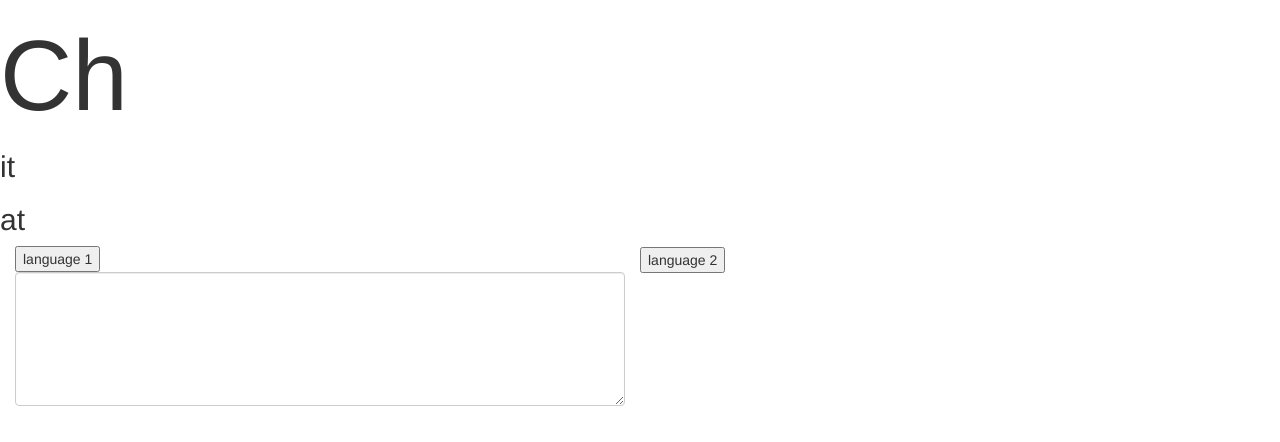
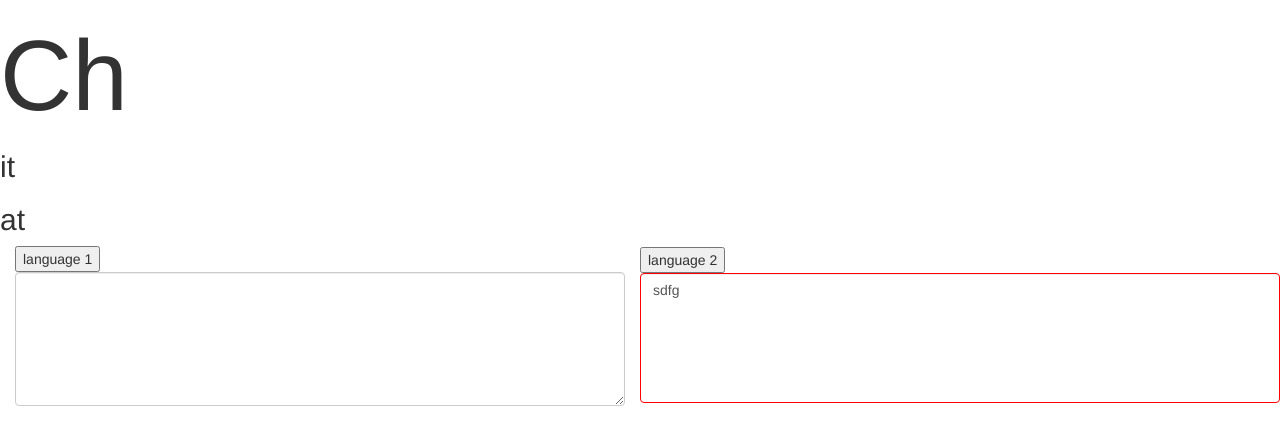
Before and after one commit to andreGarvin/chit-chat, a plain HTML site: page index.html in a window 1280 px wide. Drawn offline with nearby package versions, Linux system fonts and the light colour scheme.

Commit message:
completing the front end 2.0

```diff
--- a/index.html
+++ b/index.html
@@ -18,7 +18,7 @@
                 </div>
                 <div class="col-md-6"></div>
                       <button data-toggle="dropdown">language 2</button>
-                      <div id="resultTranslate"></div>
+                      <div id="resultTranslate" class="form-control" rows="6">sdfg</div>
                 </div>
             <!--<h1>{{ msg }}</h1>-->
             <!--<div class="dropdown">-->
--- a/main.css
+++ b/main.css
@@ -3,7 +3,8 @@ h1{
     font-size: 100px
 }
 #resultTranslate{
-    color: gray;
-    width: 100%;
-    height: auto;
+    width: 50%;
+    height: 130px;
+    float: right;
+    border-color: red;
 }
```
